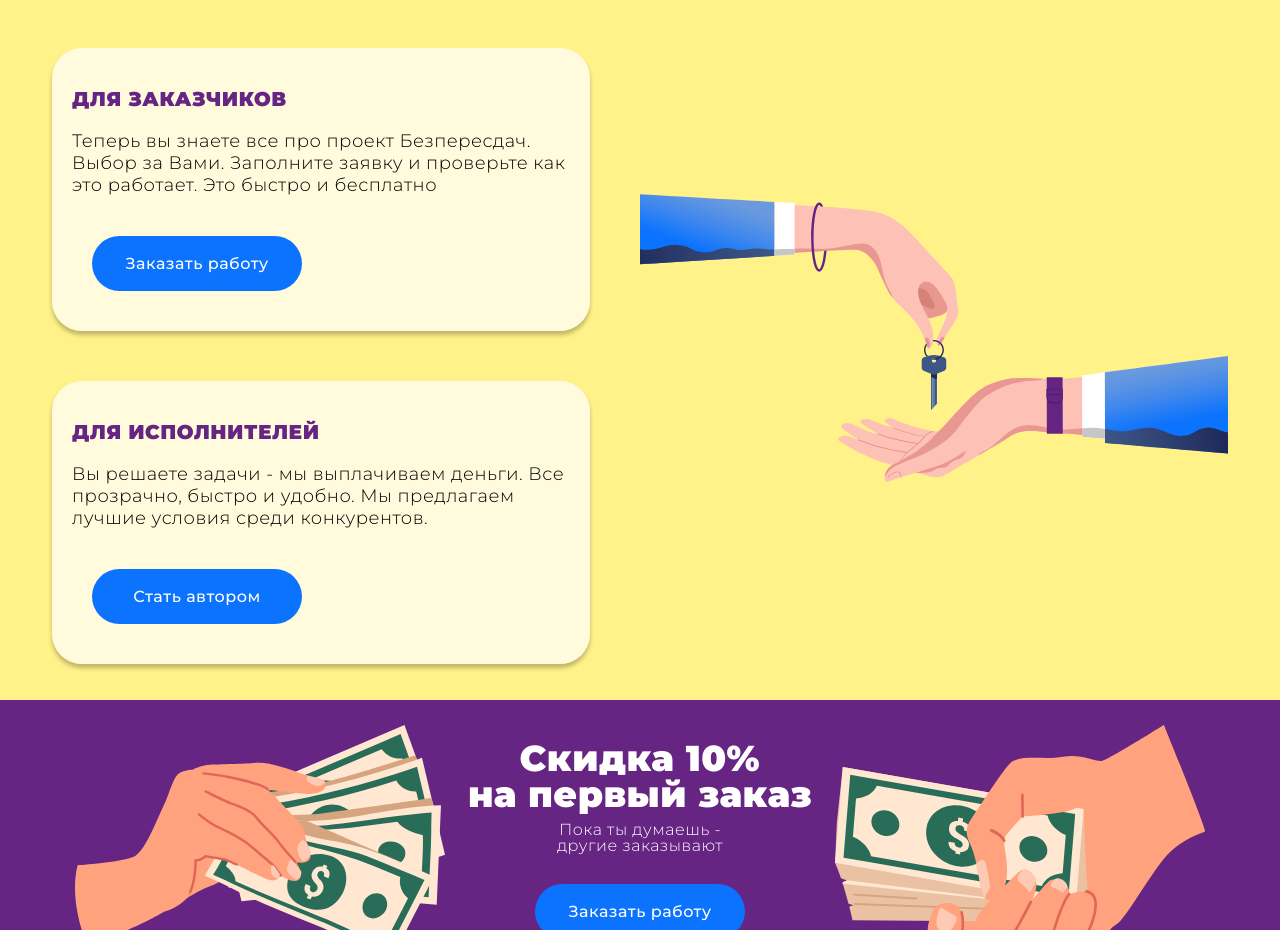
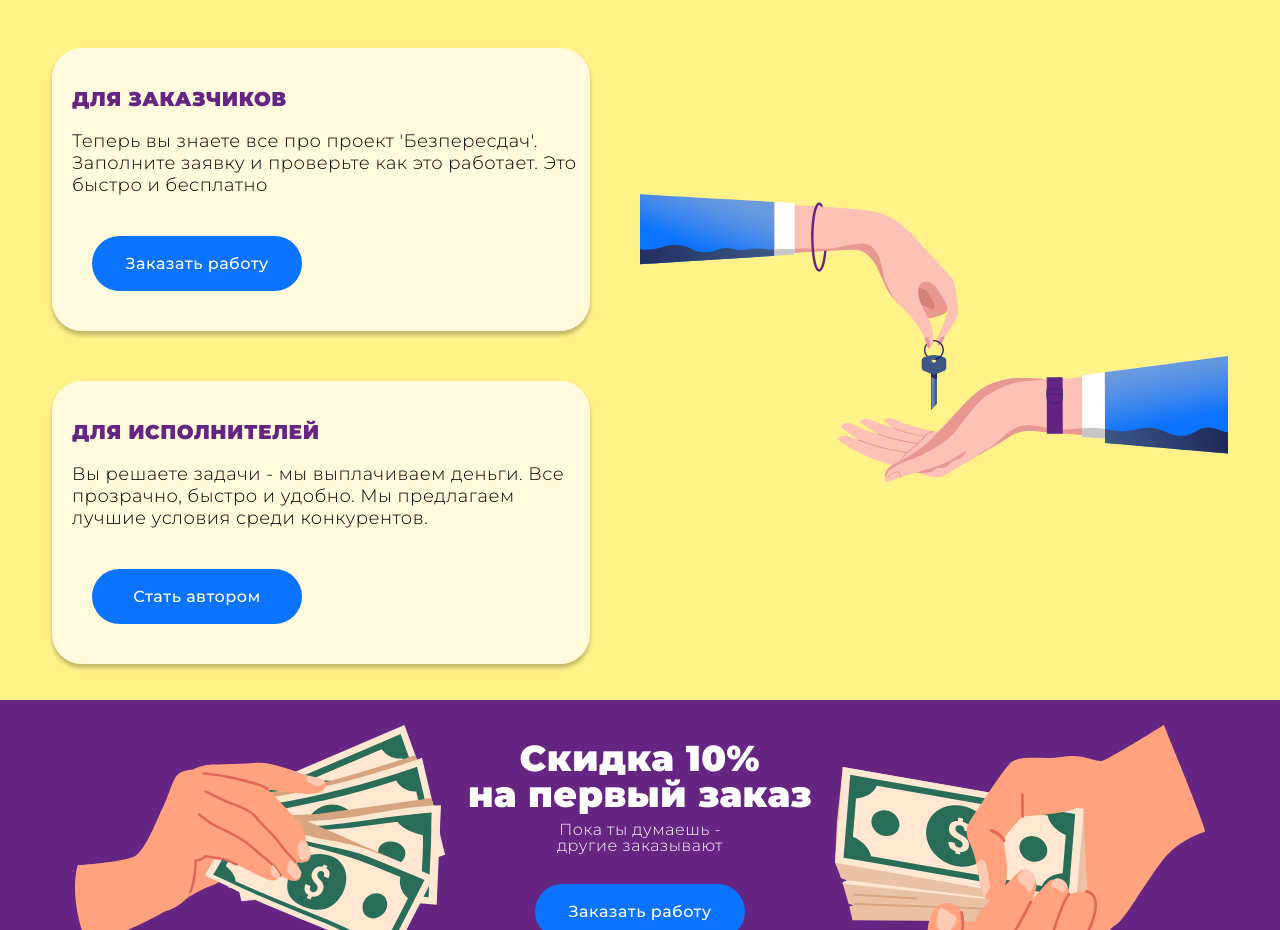
Before and after one commit to bezperesdach/bezperesdach_frontend, a Next.js app: page / in a window 1280 px wide. Shown: the part 2541-3471 px from the top of the page. Built offline with nearby package versions, Linux system fonts and the light colour scheme.

Commit message:
fix: edit description

```diff
--- a/components/home-page/work/work.tsx
+++ b/components/home-page/work/work.tsx
@@ -13,7 +13,7 @@ export const Work = () => {
         <h2>ОПРЕДЕЛИЛИСЬ?</h2>
         <Card
           title="ДЛЯ ЗАКАЗЧИКОВ"
-          description=" Теперь вы знаете все про проект Безпересдач. Выбор за Вами. Заполните заявку и проверьте как это работает. Это быстро и
+          description="Теперь вы знаете все про проект 'Безпересдач'. Заполните заявку и проверьте как это работает. Это быстро и
 					бесплатно"
           textButton="Заказать работу"
           backgroundColor="#0b73fe"
@@ -22,7 +22,7 @@ export const Work = () => {
         ></Card>
         <Card
           title="ДЛЯ ИСПОЛНИТЕЛЕЙ"
-          description="  Вы решаете задачи - мы выплачиваем деньги. Все прозрачно, быстро и удобно. Мы предлагаем лучшие условия среди конкурентов."
+          description="Вы решаете задачи - мы выплачиваем деньги. Все прозрачно, быстро и удобно. Мы предлагаем лучшие условия среди конкурентов."
           textButton="Стать автором"
           backgroundColor="#0b73fe"
           color="white"
```
